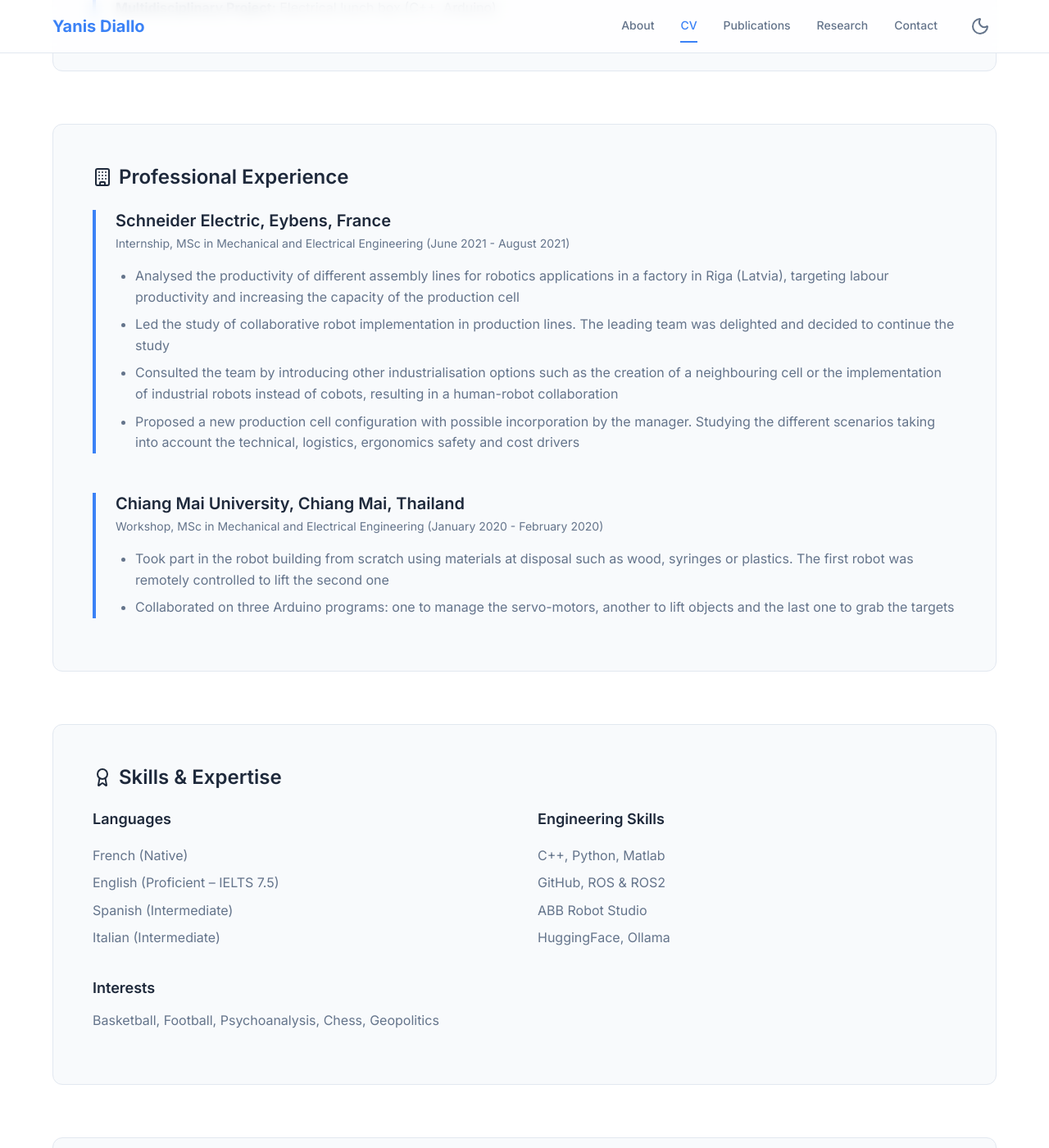
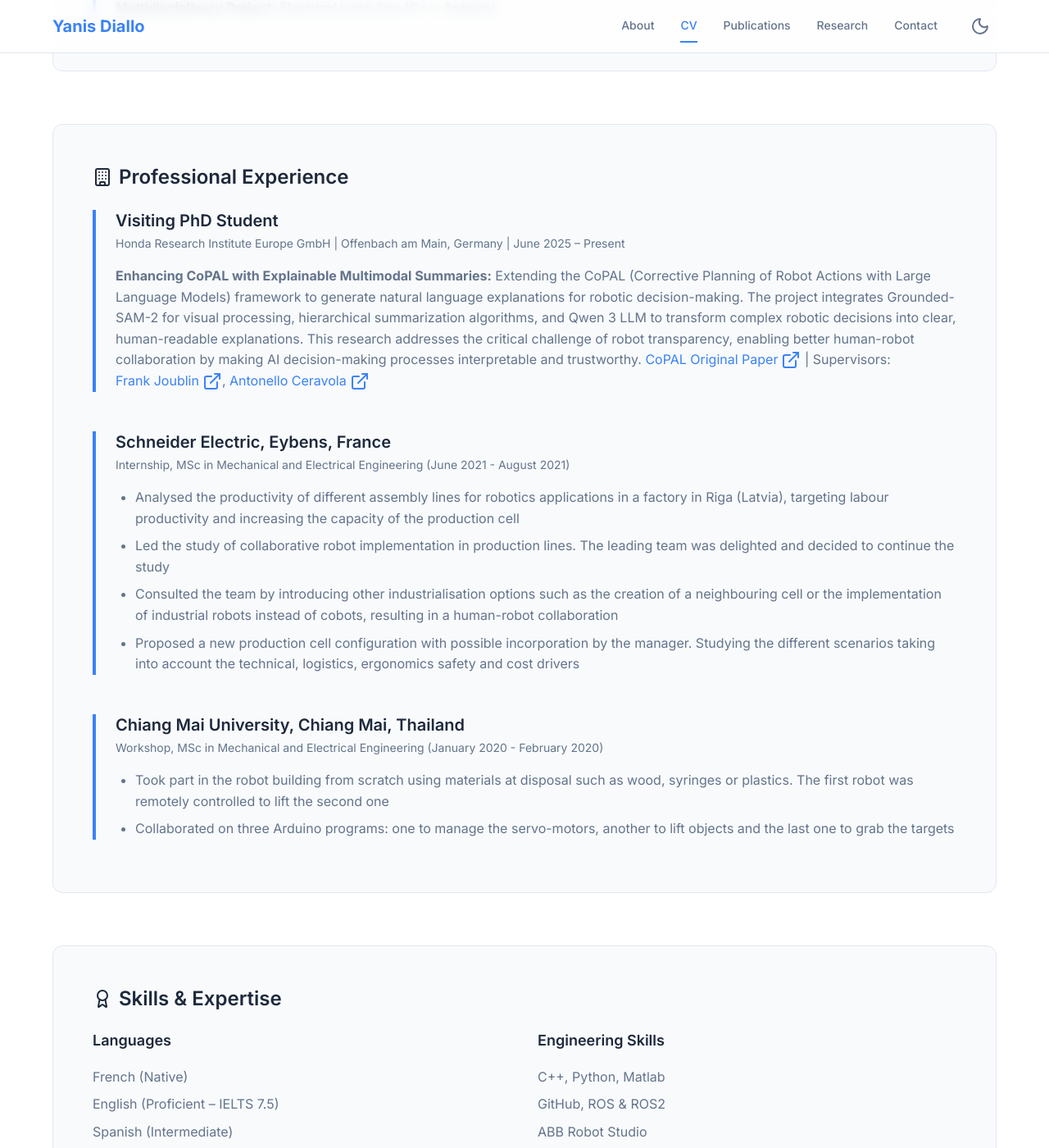
Before and after one commit to yanisdiallo/yanisdiallo.github.io, a Jekyll site: the page built from cv.md, in a window 1280 px wide and 1400 px high, scrolled down 1093 px. Shown: the whole window at 82% size. Built offline with Jekyll 4.4.1, drawn with Linux system fonts in a browser that asks for light colours.

Commit message:
Adjusted profile picture position and added Honda Research Institute experience to CV

```diff
--- a/assets/css/main.css
+++ b/assets/css/main.css
@@ -290,7 +290,7 @@ a:hover {
   display: grid;
   grid-template-columns: auto 1fr;
   gap: var(--spacing-3xl);
-  align-items: center;
+  align-items: flex-start;
 }
 
 .profile-image-container {
--- a/cv.md
+++ b/cv.md
@@ -64,6 +64,16 @@ permalink: /cv/
             <i data-lucide="building"></i>
             Professional Experience
         </h2>
+
+        <div class="cv-item">
+            <div class="cv-item-header">
+                <h3 class="cv-item-title">Visiting PhD Student</h3>
+                <p class="cv-item-subtitle">Honda Research Institute Europe GmbH | Offenbach am Main, Germany | June 2025 – Present</p>
+            </div>
+            <div class="cv-item-content">
+                <p><strong>Enhancing CoPAL with Explainable Multimodal Summaries:</strong> Extending the CoPAL (Corrective Planning of Robot Actions with Large Language Models) framework to generate natural language explanations for robotic decision-making. The project integrates Grounded-SAM-2 for visual processing, hierarchical summarization algorithms, and Qwen 3 LLM to transform complex robotic decisions into clear, human-readable explanations. This research addresses the critical challenge of robot transparency, enabling better human-robot collaboration by making AI decision-making processes interpretable and trustworthy. <a href="https://hri-eu.github.io/Loom/" target="_blank" rel="noopener noreferrer" class="inline-link">CoPAL Original Paper <i data-lucide="external-link"></i></a> | Supervisors: <a href="https://scholar.google.com/citations?user=bfGNPQYAAAAJ&hl=en" target="_blank" rel="noopener noreferrer" class="inline-link">Frank Joublin <i data-lucide="external-link"></i></a>, <a href="https://scholar.google.com/citations?user=5BcObIoAAAAJ&hl=en" target="_blank" rel="noopener noreferrer" class="inline-link">Antonello Ceravola <i data-lucide="external-link"></i></a></p>
+            </div>
+        </div>
 
         <div class="cv-item">
             <div class="cv-item-header">
```
